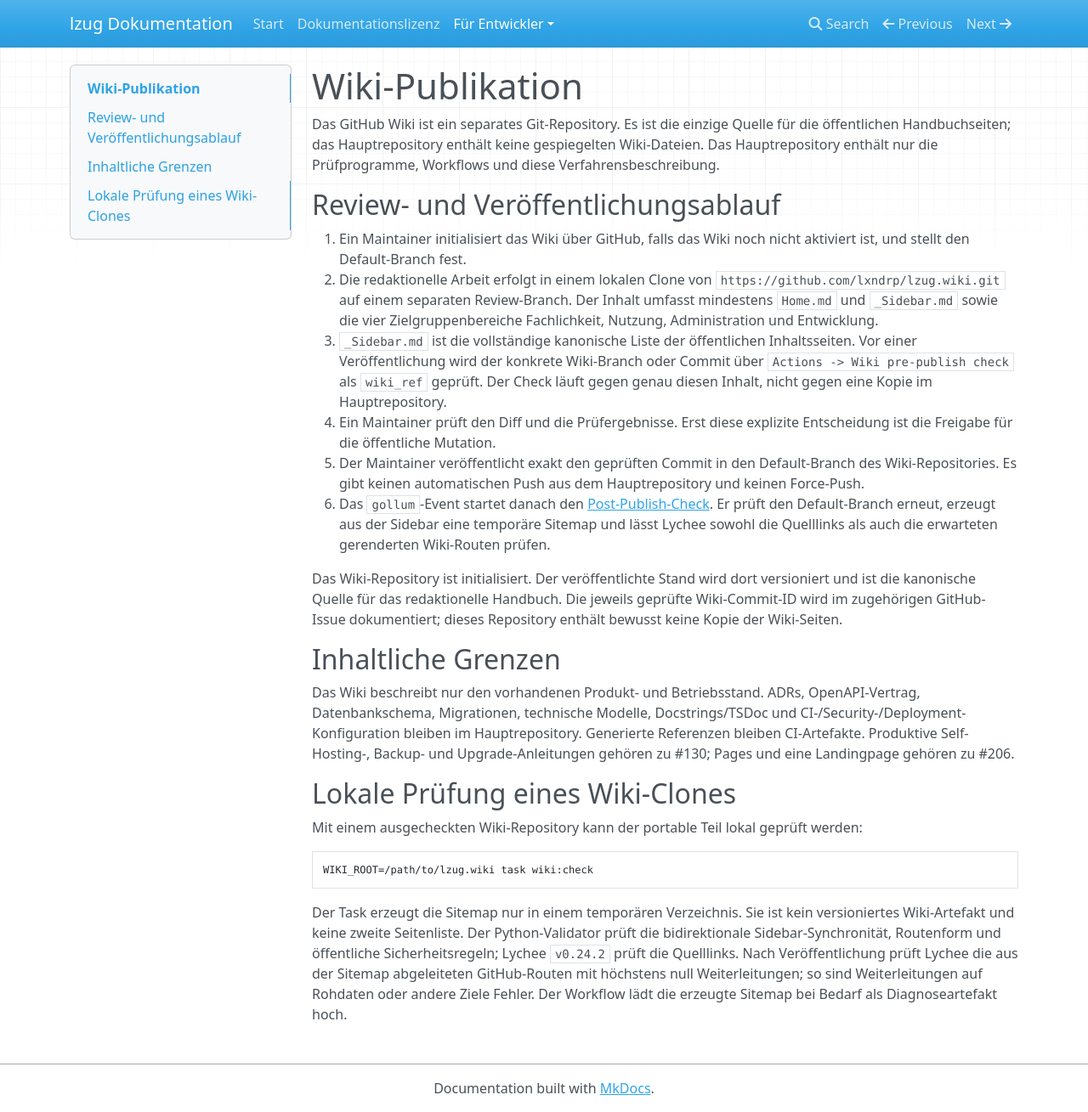
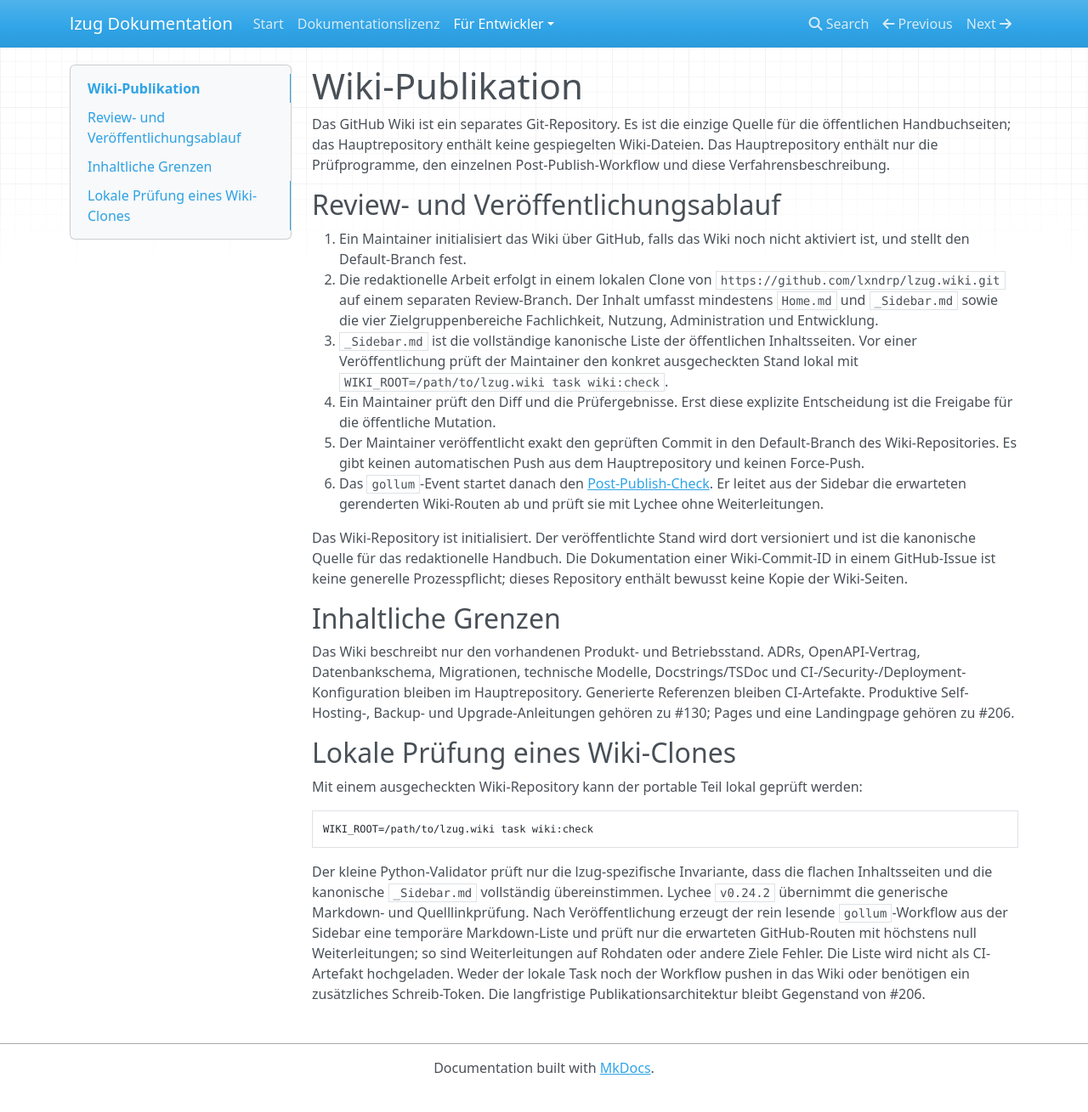
Before and after one commit to lxndrp/lzug, an MkDocs documentation site: the page built from docs/developers/wiki-publishing.md, in a window 1280 px wide and 1309 px high. Shown: the whole window at 85% size. Built offline with MkDocs 1.6.1, drawn with Linux system fonts in a browser that asks for light colours; nearby versions of some CDN libraries.

Commit message:
Simplify token-free Wiki publishing (#352)
* Simplify token-free Wiki publishing

* Clarify single Wiki workflow documentation

````diff
--- a/Taskfile.yml
+++ b/Taskfile.yml
@@ -61,12 +61,11 @@ tasks:
       - task: docs:frontend
 
   wiki:check:
-    desc: Check a separately checked-out Wiki repository, its sidebar sitemap, and source links
+    desc: Check a local Wiki checkout before manually publishing it
     cmds:
       - test -n "${WIKI_ROOT:-}" || { echo "set WIKI_ROOT to a local Wiki checkout"; exit 1; }
+      - python3 scripts/check_wiki.py "$WIKI_ROOT"
       - >-
-        temporary_directory="$(mktemp -d)" && trap 'rm -rf "$temporary_directory"' EXIT &&
-        python3 scripts/check_wiki.py "$WIKI_ROOT" --sitemap "$temporary_directory/sitemap.xml" &&
         docker run --rm --user "$(id -u):$(id -g)"
         -v "$WIKI_ROOT:/wiki:ro" -w /wiki lycheeverse/lychee:0.24.2
         --fallback-extensions md --no-progress '*.md'
--- a/docs/developers/wiki-publishing.md
+++ b/docs/developers/wiki-publishing.md
@@ -3,7 +3,7 @@
 Das GitHub Wiki ist ein separates Git-Repository. Es ist die einzige Quelle
 für die öffentlichen Handbuchseiten; das Hauptrepository enthält keine
 gespiegelten Wiki-Dateien. Das Hauptrepository enthält nur die Prüfprogramme,
-Workflows und diese Verfahrensbeschreibung.
+den einzelnen Post-Publish-Workflow und diese Verfahrensbeschreibung.
 
 ## Review- und Veröffentlichungsablauf
 
@@ -15,10 +15,9 @@ Workflows und diese Verfahrensbeschreibung.
    sowie die vier Zielgruppenbereiche Fachlichkeit, Nutzung, Administration und
    Entwicklung.
 3. `_Sidebar.md` ist die vollständige kanonische Liste der öffentlichen
-   Inhaltsseiten. Vor einer Veröffentlichung wird der konkrete Wiki-Branch oder
-   Commit über `Actions -> Wiki pre-publish check` als `wiki_ref` geprüft. Der
-   Check läuft gegen genau diesen Inhalt, nicht gegen eine Kopie im
-   Hauptrepository.
+   Inhaltsseiten. Vor einer Veröffentlichung prüft der Maintainer den konkret
+   ausgecheckten Stand lokal mit
+   `WIKI_ROOT=/path/to/lzug.wiki task wiki:check`.
 4. Ein Maintainer prüft den Diff und die Prüfergebnisse. Erst diese explizite
    Entscheidung ist die Freigabe für die öffentliche Mutation.
 5. Der Maintainer veröffentlicht exakt den geprüften Commit in den
@@ -26,14 +25,13 @@ Workflows und diese Verfahrensbeschreibung.
    dem Hauptrepository und keinen Force-Push.
 6. Das `gollum`-Event startet danach den
    [Post-Publish-Check](https://github.com/lxndrp/lzug/blob/master/.github/workflows/wiki-post-publish.yml).
-   Er prüft den Default-Branch erneut, erzeugt aus der Sidebar eine temporäre
-   Sitemap und lässt Lychee sowohl die Quelllinks als auch die erwarteten
-   gerenderten Wiki-Routen prüfen.
+   Er leitet aus der Sidebar die erwarteten gerenderten Wiki-Routen ab und
+   prüft sie mit Lychee ohne Weiterleitungen.
 
 Das Wiki-Repository ist initialisiert. Der veröffentlichte Stand wird dort
 versioniert und ist die kanonische Quelle für das redaktionelle Handbuch. Die
-jeweils geprüfte Wiki-Commit-ID wird im zugehörigen GitHub-Issue dokumentiert;
-dieses Repository enthält bewusst keine Kopie der Wiki-Seiten.
+Dokumentation einer Wiki-Commit-ID in einem GitHub-Issue ist keine generelle
+Prozesspflicht; dieses Repository enthält bewusst keine Kopie der Wiki-Seiten.
 
 ## Inhaltliche Grenzen
 
@@ -53,10 +51,13 @@ werden:
 WIKI_ROOT=/path/to/lzug.wiki task wiki:check
 ```
 
-Der Task erzeugt die Sitemap nur in einem temporären Verzeichnis. Sie ist kein
-versioniertes Wiki-Artefakt und keine zweite Seitenliste. Der Python-Validator
-prüft die bidirektionale Sidebar-Synchronität, Routenform und öffentliche
-Sicherheitsregeln; Lychee `v0.24.2` prüft die Quelllinks. Nach Veröffentlichung
-prüft Lychee die aus der Sitemap abgeleiteten GitHub-Routen mit höchstens null
-Weiterleitungen; so sind Weiterleitungen auf Rohdaten oder andere Ziele Fehler.
-Der Workflow lädt die erzeugte Sitemap bei Bedarf als Diagnoseartefakt hoch.
+Der kleine Python-Validator prüft nur die lzug-spezifische Invariante, dass die
+flachen Inhaltsseiten und die kanonische `_Sidebar.md` vollständig
+übereinstimmen. Lychee `v0.24.2` übernimmt die generische Markdown- und
+Quelllinkprüfung. Nach Veröffentlichung erzeugt der rein lesende
+`gollum`-Workflow aus der Sidebar eine temporäre Markdown-Liste und prüft nur
+die erwarteten GitHub-Routen mit höchstens null Weiterleitungen; so sind
+Weiterleitungen auf Rohdaten oder andere Ziele Fehler. Die Liste wird nicht als
+CI-Artefakt hochgeladen. Weder der lokale Task noch der Workflow pushen in das
+Wiki oder benötigen ein zusätzliches Schreib-Token. Die langfristige
+Publikationsarchitektur bleibt Gegenstand von #206.
````
Also changed, not shown: CONTRIBUTING.md (+2 -2 lines), docs/developers/decisions/0012-wiki-single-source-of-truth.md (+4 -4 lines), 4 other files.
